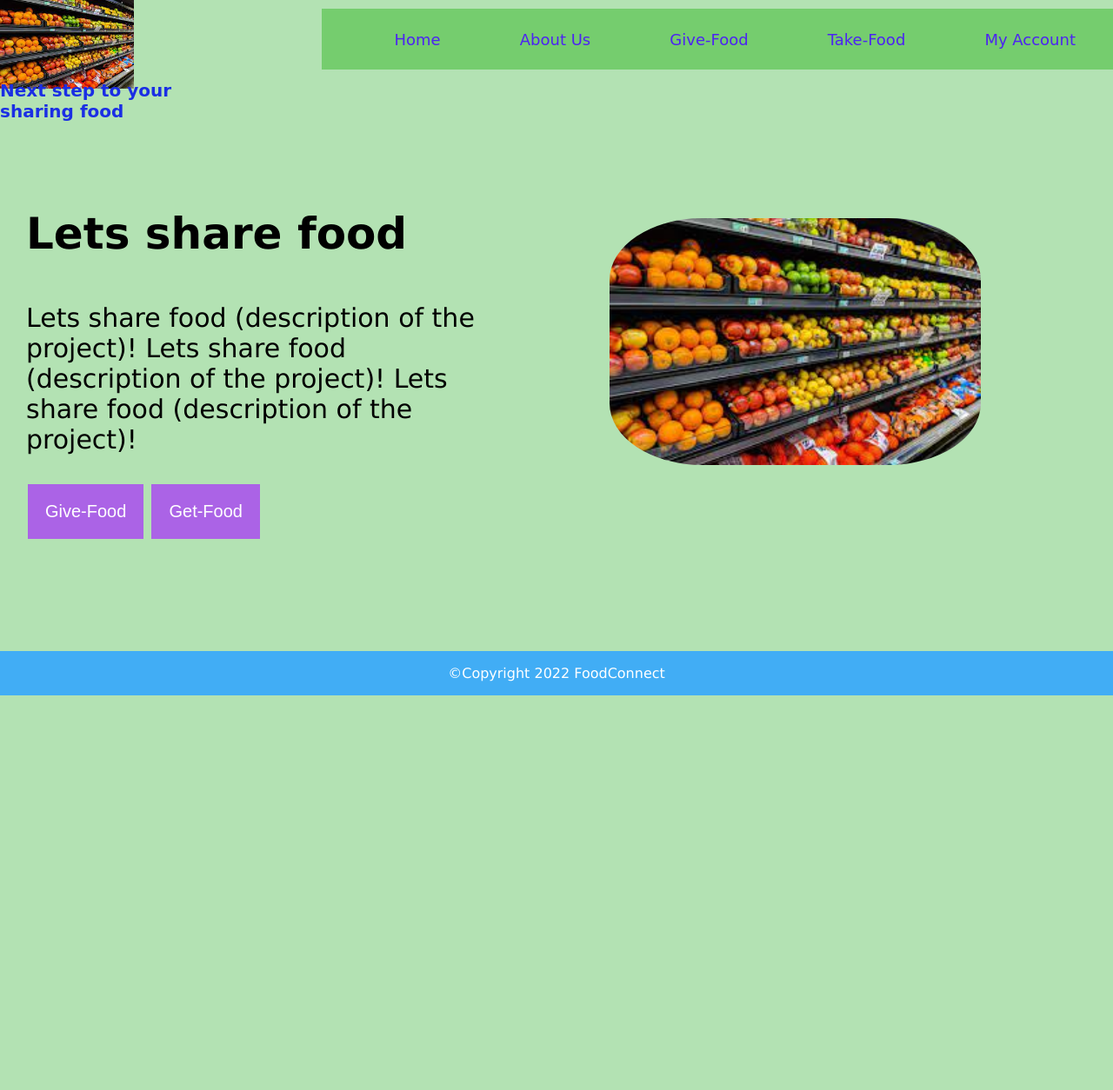
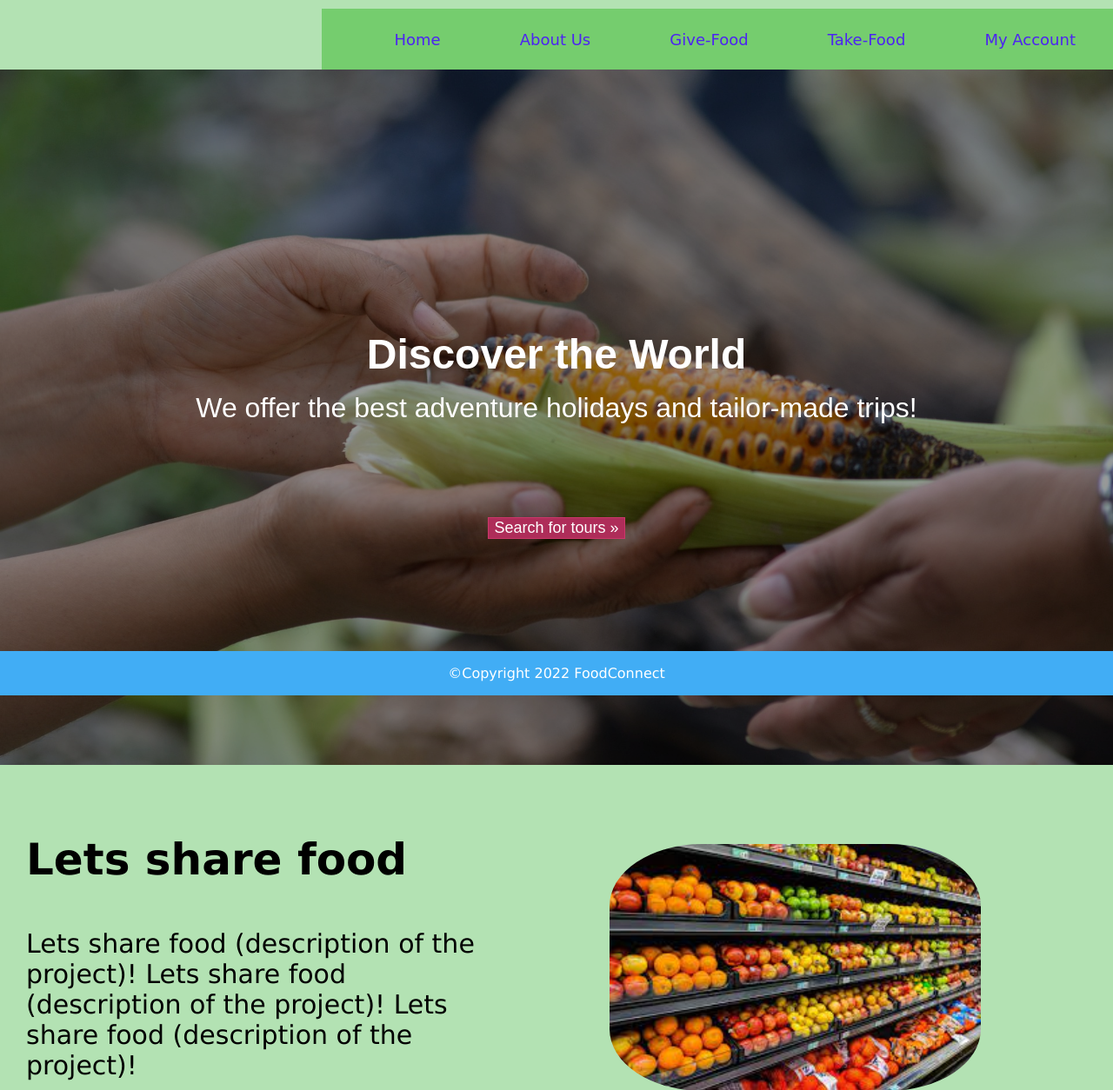
Before and after one commit to Shristi321/Food, a PHP site: page / in a window 1280 px wide. Shown: the top 1254 px of the page at 87% size. Before the commit the page ends 800 px from the top, so only its background shows below. Run offline with PHP 8.4, Linux system fonts and the light colour scheme.

Commit message:
Add hero image

```diff
--- a/index.html
+++ b/index.html
@@ -5,10 +5,13 @@
 </head>
 <body>
     <div class="header">
-        <a href = "index.php"> <img id="logo" src="img/groceries.jpeg"/></a>
-        <p id="logo_desc">Next step to your sharing food</p>
+        <!-- <a href = "index.php"> <img id="logo" src="img/groceries.jpeg"/></a> -->
+        <!-- <p id="logo_desc">Next step to your sharing food</p> -->
 
     </div>
+
+
+
 
     <div class="menubar">
         <ul id="menu">
@@ -21,8 +24,25 @@
         </ul>
 
     </div>
+    <section class="hero">
 
+        <div class="hero-content">
 
+           <h1 class="hero-title">
+                Discover the World
+           </h1>
+
+           <h2 class="hero-subtitle">
+                We offer the best adventure holidays and tailor-made trips!
+           </h2>
+
+           <button type="button" class="hero-button" onclick="location.href='tours.html'">
+                Search for tours &raquo;
+           </button>
+
+        </div>
+
+    </section>
 
 <div class="main_content main_gradient">
     <div class="content">
--- a/styles/style.css
+++ b/styles/style.css
@@ -234,3 +234,62 @@ img {vertical-align: middle;}
 @media only screen and (max-width: 300px) {
   .prev, .next,.text {font-size: 11px}
 }
+
+
+/* HERO CSS */
+
+.hero {
+  position: relative;
+  width: 100vw;
+  height: 100vh;
+  display: flex;
+  justify-content: center;
+  align-items: center;
+}
+.hero::before {
+  content: "";
+  position: absolute;
+  top: 0;
+  left: 0;
+  width: 100%;
+  height: 100%;
+  background: url(/img/handing-corn.jpg);
+  background-repeat: no-repeat;
+  background-size: cover;
+  background-position: center center;
+  filter: brightness(60%);
+}
+.hero-content {
+  position: relative;
+  font-family: "Monserrat", sans-serif;
+  color: white;
+  text-align: center;
+  margin: 0.625rem;
+}
+.hero-title {
+  font-size: 3rem;
+  font-weight: 600;
+  margin-bottom: 0;
+}
+.hero-subtitle {
+  font-size: 2rem;
+  font-weight: 200;
+  margin-top: 1rem;
+}
+.hero-button {
+  background-color: #ae2d59;
+  color: white;
+  border: 1px solid #cb376a;
+  margin-top: 5rem;
+  padding: 0.9375rem1.875rem;
+  font-family: "Monserrat", sans-serif;
+  font-size: 1.125rem;
+  font-weight: 200;
+  cursor: pointer;
+}
+.hero-button:hover {
+  background-color: #cb376a;
+  border: 1px solid #db7598;
+}
+
+/* END HERO CSS */
```
Also changed, not shown: img/handing-corn.jpg (added).
